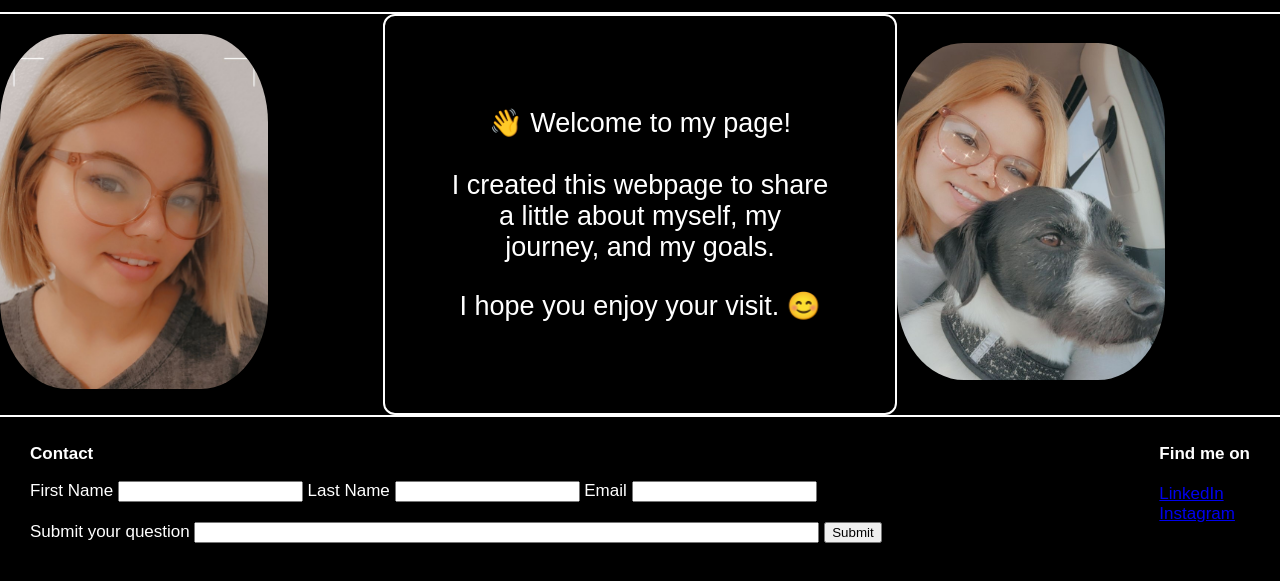
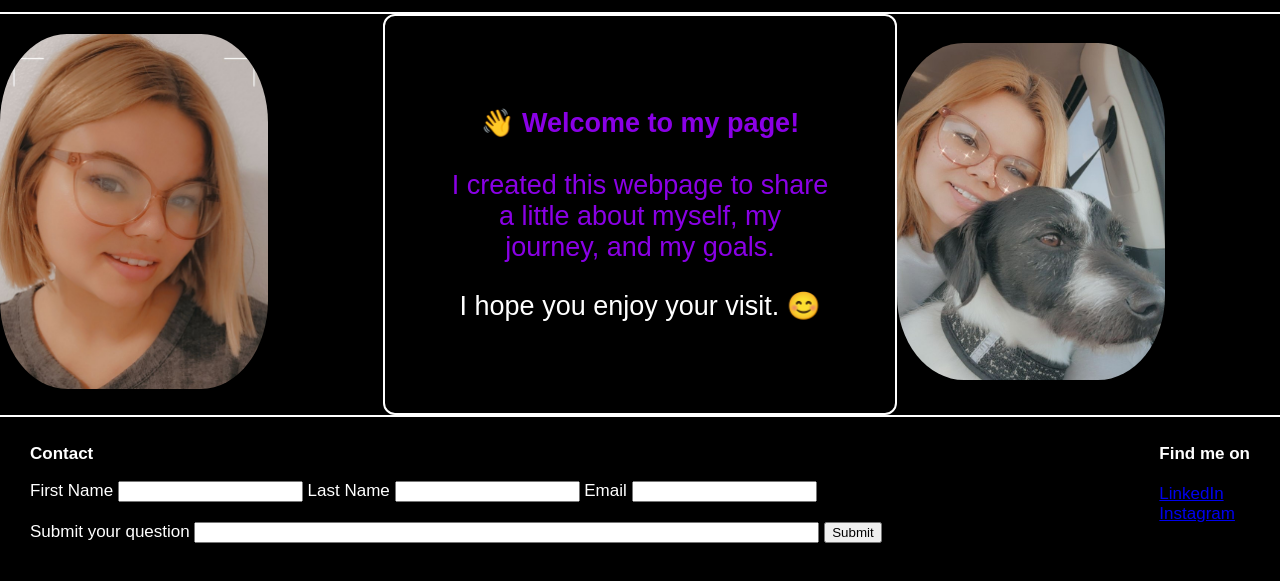
Before and after one commit to shymalrox/My-Page, a plain HTML site: page index.html in a window 1280 px wide. Shown: the part 167-748 px from the top of the page. Drawn offline with Linux system fonts and the light colour scheme.

Commit message:
Update index.html
Changed the color of a paragraph and set it to bold.

```diff
--- a/index.html
+++ b/index.html
@@ -29,7 +29,7 @@
          <img src="./media/mypic.jpg" width=70% alt="Shyann" ; style="border-radius: 25%">
         </div>
         <div id="welcome">
-         <p>&#128075 Welcome to my page! <br><br> I created this webpage to share a little about myself, my journey, and my goals.</p>
+         <p style="color:#8a00e6;">&#128075 <b>Welcome to my page!</b> <br><br> I created this webpage to share a little about myself, my journey, and my goals.</p>
          <p>I hope you enjoy your visit. &#128522</p>
         </div>
         <div id="picb">
```
